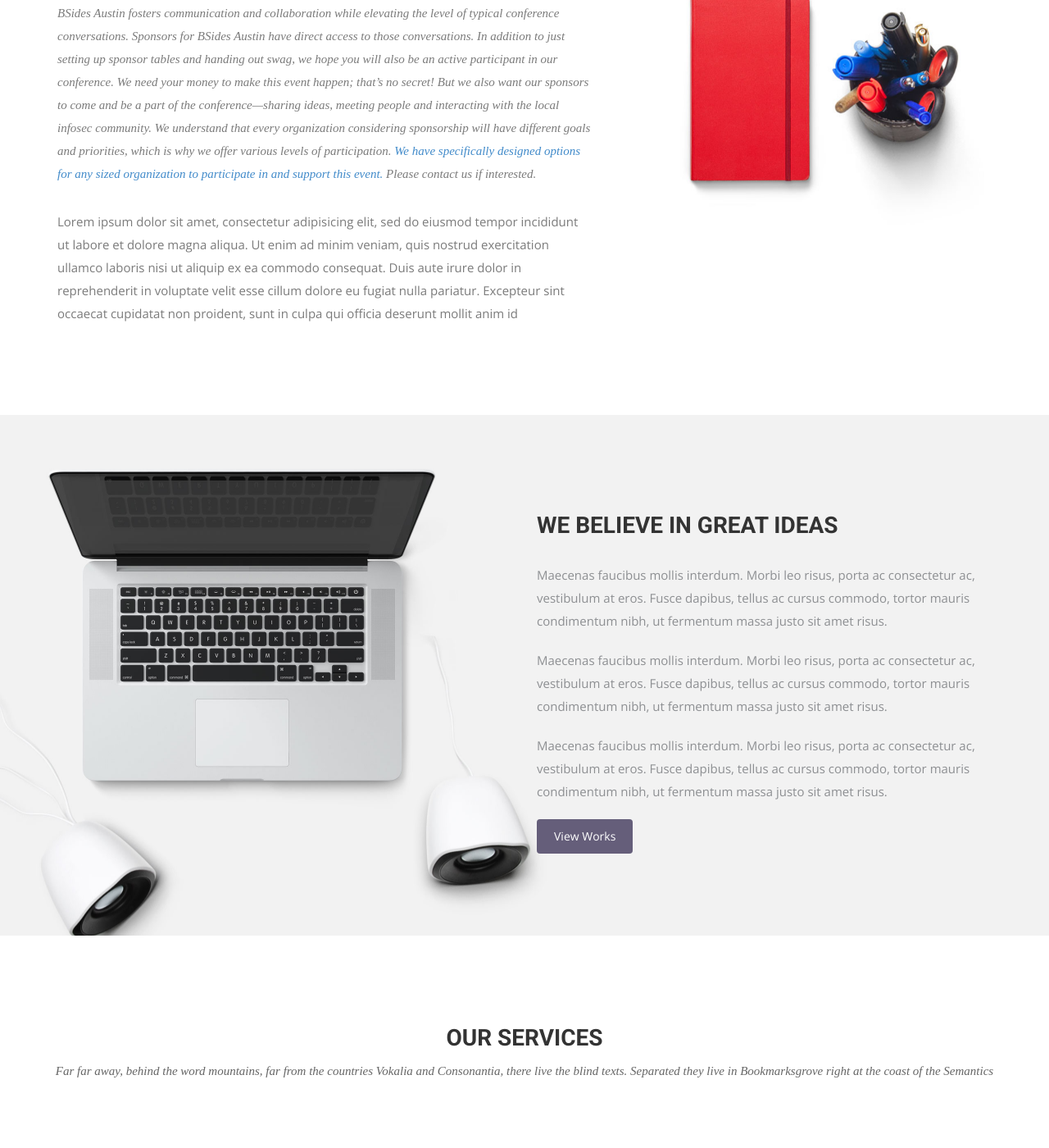
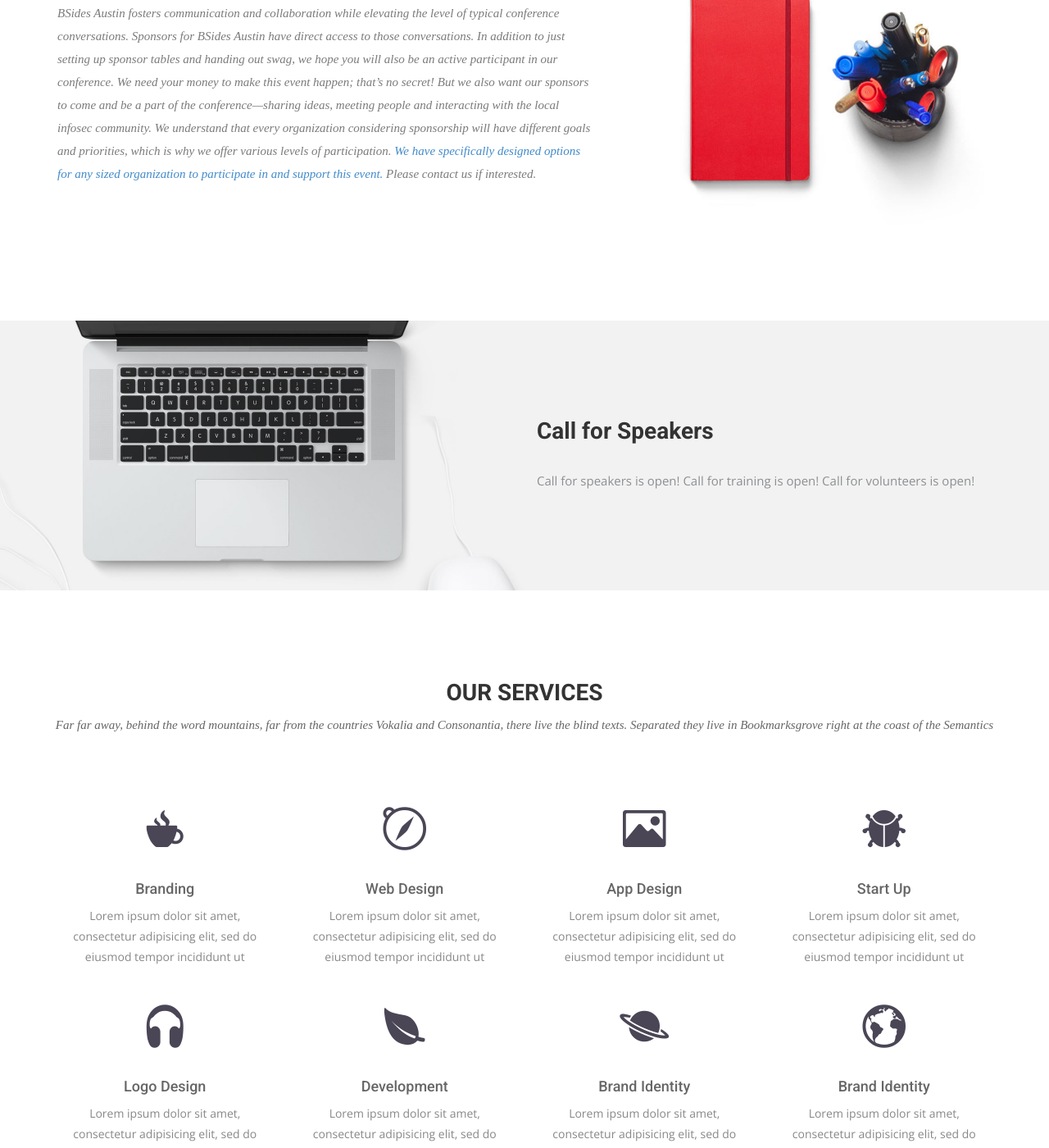
Before and after one commit to bsidesaustin/test, a Jekyll site: the page built from index.html, in a window 1280 px wide and 1400 px high, scrolled down 1095 px. Shown: the whole window at 82% size. Built offline with Jekyll 4.4.1, drawn with Linux system fonts in a browser that asks for light colours; nearby versions of some CDN libraries; some web fonts are replaced.

Commit message:
Update index.html

```diff
--- a/index.html
+++ b/index.html
@@ -31,7 +31,7 @@
 
 
           </div>
-          <p>Lorem ipsum dolor sit amet, consectetur adipisicing elit, sed do eiusmod tempor incididunt ut labore et dolore magna aliqua. Ut enim ad minim veniam, quis nostrud exercitation ullamco laboris nisi ut aliquip ex ea commodo consequat. Duis aute irure dolor in reprehenderit in voluptate velit esse cillum dolore eu fugiat nulla pariatur. Excepteur sint occaecat cupidatat non proident, sunt in culpa qui officia deserunt mollit anim id </p>
+
         </div>
       </div><!-- .col-md-7 close -->
       <div class="col-md-5 col-sm-12">
@@ -47,11 +47,8 @@
 <div class="container">
   <div class="row">
     <div class="col-md-6 col-md-offset-6">
-      <h2>WE BELIEVE IN GREAT IDEAS</h2>
-      <p>Maecenas faucibus mollis interdum. Morbi leo risus, porta ac consectetur ac, vestibulum at eros. Fusce dapibus, tellus ac cursus commodo, tortor mauris condimentum nibh, ut fermentum massa justo sit amet risus.</p>
-      <p>Maecenas faucibus mollis interdum. Morbi leo risus, porta ac consectetur ac, vestibulum at eros. Fusce dapibus, tellus ac cursus commodo, tortor mauris condimentum nibh, ut fermentum massa justo sit amet risus.</p>
-      <p>Maecenas faucibus mollis interdum. Morbi leo risus, porta ac consectetur ac, vestibulum at eros. Fusce dapibus, tellus ac cursus commodo, tortor mauris condimentum nibh, ut fermentum massa justo sit amet risus.</p>
-      <a href="#" class="btn btn-view-works">View Works</a>
+      <h2>Call for Speakers</h2>
+      <p>Call for speakers is open! Call for training is open! Call for volunteers is open!
     </div>
   </div>
 </div>
```
